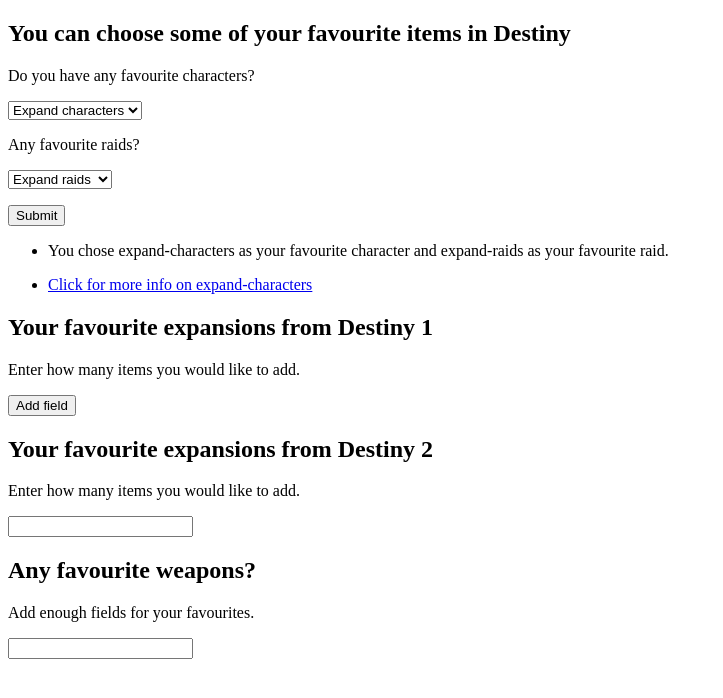
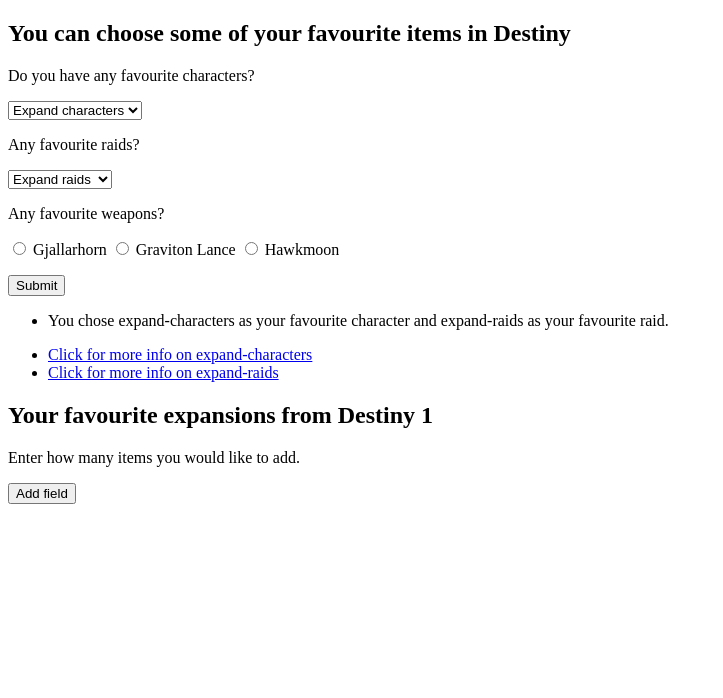
Before and after one commit to ahmedmchamed/manipulating_the_dom_hw, a plain HTML site: page index.html in a window 1280 px wide. Both pictures are taken after a click on the button "Submit". Shown: the whole page, without its empty margins (0-723 px from the left). Drawn offline with Linux system fonts and the light colour scheme.

Commit message:
radio buttons working

```diff
--- a/index.html
+++ b/index.html
@@ -13,9 +13,19 @@
             <div id="destiny-form-characters"></div>
             <p>Any favourite raids?</p>
             <div id="destiny-form-raids"></div>
+            <p>Any favourite weapons?</p>
+            <div id="destiny-form-weapons">
+                <input type="radio" id="gjallarhorn" name="destiny-weapons" value="gjallarhorn">
+                <label for="gjallarhorn">Gjallarhorn</label>
+                <input type="radio" id="graviton-lance" name="destiny-weapons" value="graviton-lance">
+                <label for="graviton-lance">Graviton Lance</label>
+                <input type="radio" id="hawkmoon" name="destiny-weapons" value="hawkmoon">
+                <label for="hawkmoon">Hawkmoon</label>
+            </div>
             <p></p>
             <button type="submit" id="destiny-favourites-form-submit">Submit</button>
         </form>
+
         <p id="destiny-favourites-form-result-paragraph"></p>
         <ul id="destiny-favourites-form-result-list"></ul>
 
@@ -24,21 +34,5 @@
         <button id="destiny-1-expansion-fields" type="button">Add field</button>
         <div id="destiny-1-expansions"></div>
         <div id="destiny-1-expansions-result"> </div>
-
-
-        <h2 id="destiny-2-heading">Your favourite expansions from Destiny 2</h2>
-        <p>Enter how many items you would like to add.</p>
-
-        <input id="destiny-2-expansion-fields" type="number">
-
-        <div id="destiny-2-expansions"></div>
-
-        <h2 id="destiny-weapons">Any favourite weapons?</h2>
-
-        <p>Add enough fields for your favourites.</p>
-
-        <input id="destiny-weapons-fields" type="number">
-
-        <div id="destiny-weapons"></div>
     </body>
 </html>
--- a/js/app.js
+++ b/js/app.js
@@ -10,6 +10,9 @@ document.addEventListener('DOMContentLoaded', () => {
 
     const destinyOneExpansionsNumber = document.querySelector('#destiny-1-expansion-fields');
     destinyOneExpansionsNumber.addEventListener('click', destinyExpansionsAddFields);
+
+    // const destinyWeaponsRadio = document.querySelector('#destiny-form-weapons');
+    // destinyWeaponsRadio.addEventListener('change', destinyWeaponsRadioSelect);
 
 })
 
@@ -63,15 +66,21 @@ const createFavouriteRaidsSelect = function () {
     destinyFormWrapper.appendChild(raidsList);
 };
 
+// const destinyWeaponsRadioSelect = function (event) {
+//     console.log(event.target.value);
+// }
+
 const destinyFavouritesCharactersSubmit = function (event) {
     event.preventDefault();
     // console.dir(event);
+
     const resultParagraph = document.querySelector('#destiny-favourites-form-result-paragraph');
     const resultUnorderedList = document.querySelector('#destiny-favourites-form-result-list');
     const resultListSummaryCharacters = document.createElement('li');
     const resultListLinkCharacters = document.createElement('li');
     const resultListLinkRaids = document.createElement('li');
 
+    //creating anchor and img for chosen character
     const resultAnchorCharacters = document.createElement('a');
     resultAnchorCharacters.href = "#";
     resultAnchorCharacters.textContent = `Click for more info on ${event.target.favourite_characters.value}`;
@@ -82,6 +91,7 @@ const destinyFavouritesCharactersSubmit = function (event) {
     }
     resultListLinkCharacters.appendChild(resultAnchorCharacters);
 
+    //creating anchor and img for chosen raid
     const resultAnchorRaids = document.createElement('a');
     resultAnchorRaids.href = "#";
     resultAnchorRaids.textContent = `Click for more info on ${event.target.favourite_raids.value}`;
@@ -92,14 +102,22 @@ const destinyFavouritesCharactersSubmit = function (event) {
     }
     resultListLinkRaids.appendChild(resultAnchorRaids);
 
-
     resultParagraph.textContent = `
     You chose ${event.target.favourite_characters.value} as your favourite character and
     ${event.target.favourite_raids.value} as your favourite raid.`
     resultListSummaryCharacters.appendChild(resultParagraph);
 
+    const destinyWeaponsRadio = document.getElementsByName('destiny-weapons');
+    destinyWeaponsRadio.forEach((radio) => {
+        if (radio.checked) {
+            console.log(radio.value);
+        }
+    })
+
+    //appending the each li for the characters and raids links to the ul
     resultUnorderedList.appendChild(resultListSummaryCharacters);
     resultUnorderedList.appendChild(resultListLinkCharacters);
+    resultUnorderedList.appendChild(resultListLinkRaids);
 };
 
 let destinyOneFieldsCounter = 0;
```
